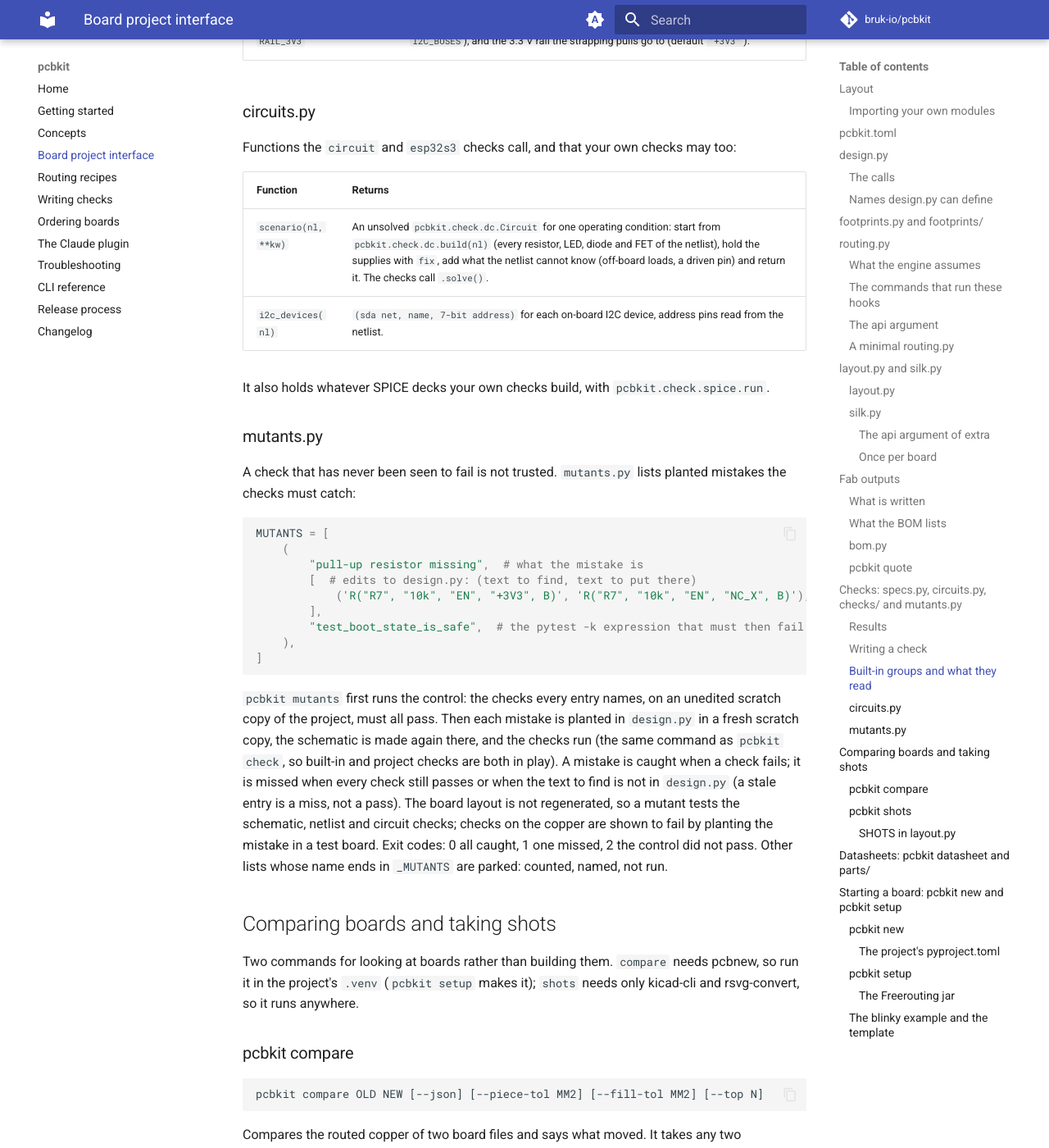
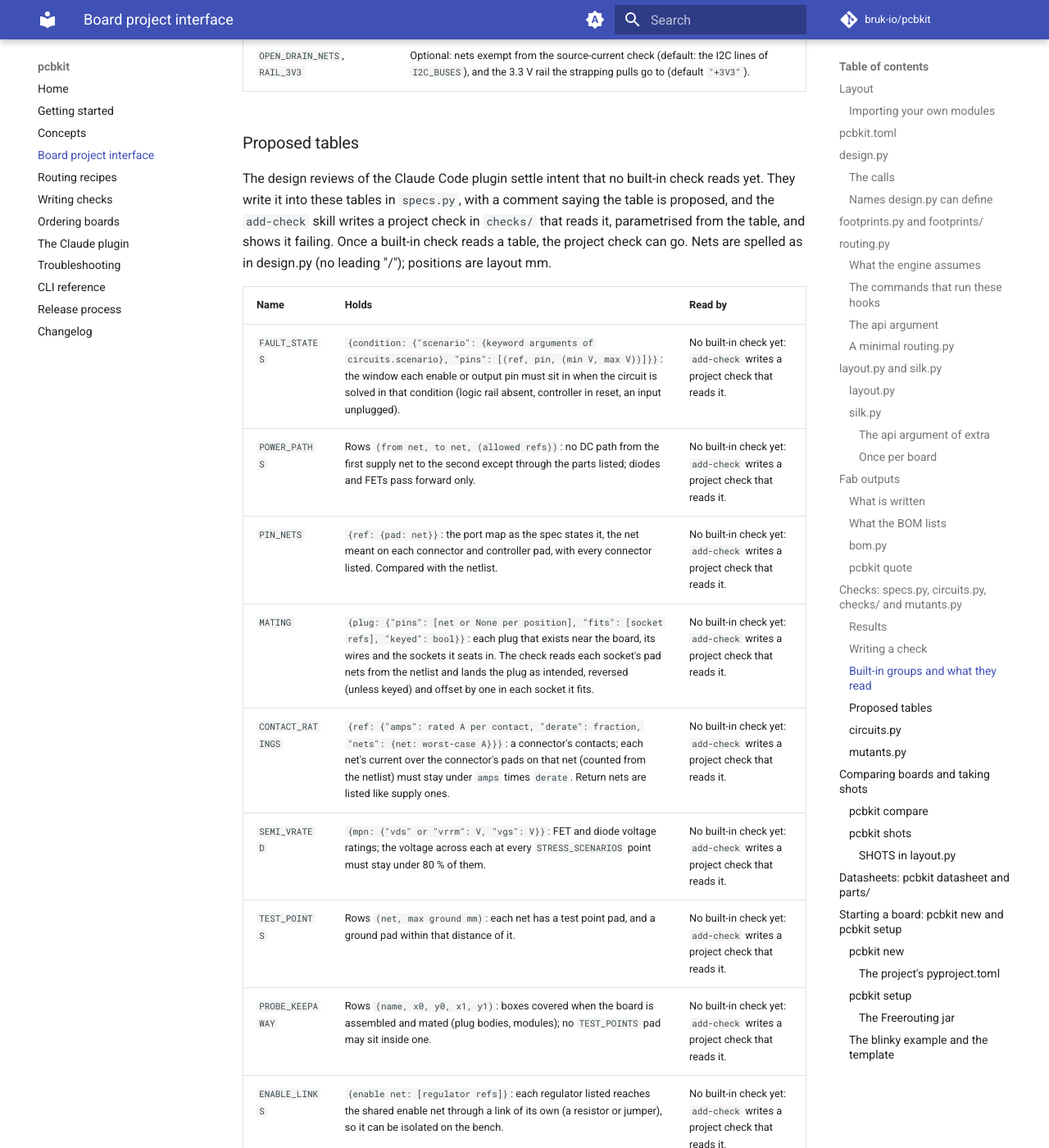
Before and after one commit to bruk-io/pcbkit, an MkDocs documentation site: the page built from docs/project-interface.md, in a window 1280 px wide and 1400 px high, scrolled down 25082 px. Shown: the whole window at 82% size. Built offline with MkDocs 1.6.1 and Material for MkDocs 9.7.7, drawn with Linux system fonts in a browser that asks for light colours; comment, search, counter and statistics services are not loaded; the version menu is left out; some of the changed text lies outside the part shown.

Commit message:
Document the proposed tables and the review files in a project
Give every table the reviews propose (FAULT_STATES, POWER_PATHS, PIN_NETS,
MATING, CONTACT_RATINGS, SEMI_VRATED, TEST_POINTS, PROBE_KEEPAWAY,
ENABLE_LINKS, I2C_EXPECTED, POLARITY_MARKS, FIDUCIALS, BOTTOM_PARTS,
PORT_EDGES, EXCLUSIONS, HEIGHT_MAX_MM, PART_SPACING, HOT_LOOPS,
REFERENCE_PLANES) a row shape in the board-project contract, each saying
that no built-in check reads it yet and add-check writes a project check.
MATING reads socket pad nets from the netlist; PIN_NETS is only the port
map. List bringup.md and sourcing.md in the project layout.

Co-Authored-By: Claude Opus 5.5 <noreply@anthropic.com>
Claude-Session: https://claude.ai/code/session_01THvm9tvPWHJYgds7ZBy65b

````diff
--- a/docs/project-interface.md
+++ b/docs/project-interface.md
@@ -25,6 +25,8 @@ my-board/
   checks/test_*.py     your own checks (pytest), written against the pcbkit.check APIs
   mutants.py           MUTANTS: planted mistakes the checks must catch
   parts/               <part>.datasheet.json: written by pcbkit datasheet, never by hand
+  bringup.md           optional: the bench plan the plan-bringup review writes
+  sourcing.md          optional: the dated sourcing review, naming the fab files it read
   kicad/ out/ golden/ fab/    generated by pcbkit: never edit by hand
   archive/             yours: earlier revisions
 ```
@@ -878,6 +880,37 @@ override):
 | `GPIO_SCENARIOS` | `{id: keyword arguments}`: no GPIO may exceed its absolute maximum in any of them. |
 | `OPEN_DRAIN_NETS`, `RAIL_3V3` | Optional: nets exempt from the source-current check (default: the I2C lines of `I2C_BUSES`), and the 3.3 V rail the strapping pulls go to (default `"+3V3"`). |
 
+### Proposed tables
+
+The design reviews of the Claude Code plugin settle intent that no built-in check reads
+yet. They write it into these tables in `specs.py`, with a comment saying the table is
+proposed, and the `add-check` skill writes a project check in `checks/` that reads it,
+parametrised from the table, and shows it failing. Once a built-in check reads a table,
+the project check can go. Nets are spelled as in design.py (no leading "/"); positions
+are layout mm.
+
+| Name | Holds | Read by |
+|---|---|---|
+| `FAULT_STATES` | `{condition: {"scenario": {keyword arguments of circuits.scenario}, "pins": [(ref, pin, (min V, max V))]}}`: the window each enable or output pin must sit in when the circuit is solved in that condition (logic rail absent, controller in reset, an input unplugged). | No built-in check yet: `add-check` writes a project check that reads it. |
+| `POWER_PATHS` | Rows `(from net, to net, (allowed refs))`: no DC path from the first supply net to the second except through the parts listed; diodes and FETs pass forward only. | No built-in check yet: `add-check` writes a project check that reads it. |
+| `PIN_NETS` | `{ref: {pad: net}}`: the port map as the spec states it, the net meant on each connector and controller pad, with every connector listed. Compared with the netlist. | No built-in check yet: `add-check` writes a project check that reads it. |
+| `MATING` | `{plug: {"pins": [net or None per position], "fits": [socket refs], "keyed": bool}}`: each plug that exists near the board, its wires and the sockets it seats in. The check reads each socket's pad nets from the netlist and lands the plug as intended, reversed (unless keyed) and offset by one in each socket it fits. | No built-in check yet: `add-check` writes a project check that reads it. |
+| `CONTACT_RATINGS` | `{ref: {"amps": rated A per contact, "derate": fraction, "nets": {net: worst-case A}}}`: a connector's contacts; each net's current over the connector's pads on that net (counted from the netlist) must stay under `amps` times `derate`. Return nets are listed like supply ones. | No built-in check yet: `add-check` writes a project check that reads it. |
+| `SEMI_VRATED` | `{mpn: {"vds" or "vrrm": V, "vgs": V}}`: FET and diode voltage ratings; the voltage across each at every `STRESS_SCENARIOS` point must stay under 80 % of them. | No built-in check yet: `add-check` writes a project check that reads it. |
+| `TEST_POINTS` | Rows `(net, max ground mm)`: each net has a test point pad, and a ground pad within that distance of it. | No built-in check yet: `add-check` writes a project check that reads it. |
+| `PROBE_KEEPAWAY` | Rows `(name, x0, y0, x1, y1)`: boxes covered when the board is assembled and mated (plug bodies, modules); no `TEST_POINTS` pad may sit inside one. | No built-in check yet: `add-check` writes a project check that reads it. |
+| `ENABLE_LINKS` | `{enable net: [regulator refs]}`: each regulator listed reaches the shared enable net through a link of its own (a resistor or jumper), so it can be isolated on the bench. | No built-in check yet: `add-check` writes a project check that reads it. |
+| `I2C_EXPECTED` | `{bus: [7-bit addresses]}`: exactly the addresses a scan of the bus must find, all-call and general-call ones included, compared with `circuits.i2c_devices` and the off-board devices in `I2C_BUSES`. | No built-in check yet: `add-check` writes a project check that reads it. |
+| `POLARITY_MARKS` | `[refs]`: each has a polarity or pin-1 mark on the silkscreen outside its body. | No built-in check yet: `add-check` writes a project check that reads it. |
+| `FIDUCIALS` | `{"min": fiducials per assembled side, "clearance_mm": mm}`, only if the assembler asks for them. | No built-in check yet: `add-check` writes a project check that reads it. |
+| `BOTTOM_PARTS` | `[refs]`: the only parts allowed on the bottom side. | No built-in check yet: `add-check` writes a project check that reads it. |
+| `PORT_EDGES` | `{ref: (edge, max mm)}`, edge `"top"`, `"bottom"`, `"left"` or `"right"`: the port sits within that distance of its edge. | No built-in check yet: `add-check` writes a project check that reads it. |
+| `EXCLUSIONS` | Rows `(id, text, ref patterns, nets)`: what the spec says the board must not have; no reference matches a pattern and no net listed exists. | No built-in check yet: `add-check` writes a project check that reads it. |
+| `HEIGHT_MAX_MM` | `{ref or "default": mm}`: the tallest a part may be. It needs part heights, which come with part files. | No built-in check yet: `add-check` writes a project check that reads it. |
+| `PART_SPACING` | Rows `(ref, ref, min mm)`: the least distance between two parts, such as a heat source and a temperature-sensitive part. | No built-in check yet: `add-check` writes a project check that reads it. |
+| `HOT_LOOPS` | Dicts with `name`, `refs`, `pads` and `max_mm2`: a switching regulator's hot loop (input capacitor, switch pins, ground) and the area it may enclose. | No built-in check yet: `add-check` writes a project check that reads it. |
+| `REFERENCE_PLANES` | `{net: reference layer}`: a fast net whose return runs in the pour on that layer; its tracks must not cross a gap in that pour. On a two-layer board, a top-layer net over the filled bottom `GND` zone, cut by bottom tracks and slots. | No built-in check yet: `add-check` writes a project check that reads it. |
+
 ### circuits.py
 
 Functions the `circuit` and `esp32s3` checks call, and that your own checks may too:
````
